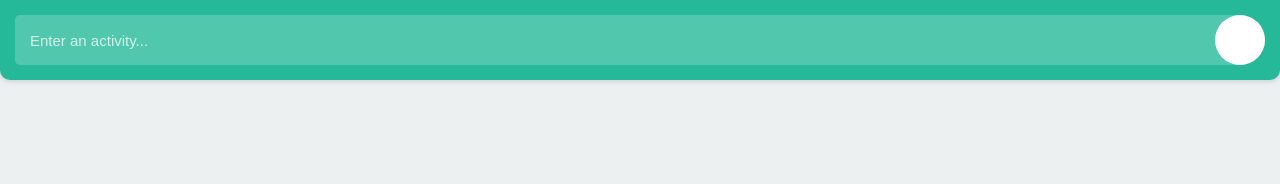
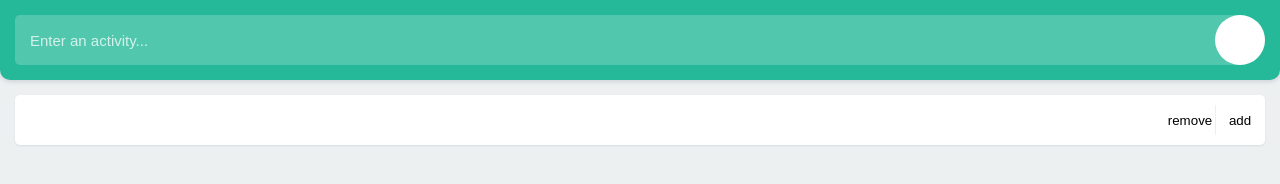
Before and after one commit to kimc159/TodoList, a plain HTML site: page index.html in a window 1280 px wide. Drawn offline with Linux system fonts and the light colour scheme.

Commit message:
리스트 UI 구현

```diff
--- a/common/css/reset.css
+++ b/common/css/reset.css
@@ -1,7 +1,6 @@
-/* html{overflow:scroll;overflow-x:auto}
-body{min-width:320px;margin:0px;padding:0px;box-sizing:border-box;font-family:HelveticaNeue-Light,AppleSDGothicNeo-UltraLight,AppleSDGothicNeo-Light,sans-serif,'Malgun Gothic','맑은 고딕','돋움','Dotum';font-size:14px;line-height:16px;color:#111;} */
-/* word-break:keep-all;overflow-wrap:break-word : 기본 폰트가 noto sans CJK 일때 */
-/* section, article, aside, nav, header, footer{display:block}
+html{overflow:scroll;overflow-x:auto}
+body{min-width:320px;margin:0px;padding:0px;box-sizing:border-box;font-family:HelveticaNeue-Light,AppleSDGothicNeo-UltraLight,AppleSDGothicNeo-Light,sans-serif,'Malgun Gothic','맑은 고딕','돋움','Dotum';font-size:14px;line-height:16px;color:#111;/* word-break:keep-all;overflow-wrap:break-word : 기본 폰트가 noto sans CJK 일때 */}
+section, article, aside, nav, header, footer{display:block}
 button{display:block;background:none;;margin:0;padding:0;border:none;cursor:pointer}
 img{border:none;vertical-align:top}
 h1, h2, h3, h4, h5, h6{margin:0;padding:0;font-weight:normal}
@@ -15,10 +14,10 @@ a:hover{text-decoration:none}
 address, em{font-style:normal}
 strong{font-weight:normal}
 table{border-collapse:collapse;border-spacing:0;vertical-align:baseline}
-th{font-weight:normal;text-align:left} */
+th{font-weight:normal;text-align:left}
 
 /* ios style reset */
-/* body{-webkit-text-size-adjust:100%}
+body{-webkit-text-size-adjust:100%}
 button{-webkit-appearance:none}
 input[type='checkbox']{-webkit-appearance:checkbox;-webkit-border-radius:0}
-input[type='radio']{-webkit-appearance:radio;-webkit-border-radius:0} */
+input[type='radio']{-webkit-appearance:radio;-webkit-border-radius:0}
--- a/common/css/style.css
+++ b/common/css/style.css
@@ -72,3 +72,63 @@ header button {
     -o-appearance: none;
     appearance: none;
 }
+
+.container {
+    width: 100%;
+    float: left;
+    padding: 15px;
+    box-sizing: border-box;
+}
+ul#todo {
+    width: 100%;
+    float: left;
+}
+
+ul#todo li {
+    width: 100%;
+    height: 50px;
+    float: left;
+    position: relative;
+    background: #fff;
+    border-radius: 5px;
+    box-shadow: 0px 1px 2px rgba(44,62,80,0.10);
+    margin: 0 0 10px 0;
+    padding: 0 100px 0 0;
+    box-sizing: border-box;
+}
+
+ul#todo li:last-of-type {
+    margin:0;
+}
+ul#todo li .buttons {
+    width: 100px;
+    height: 50px;
+    position: absolute;
+    top: 0;
+    right: 0;
+}
+ul#todo li .buttons  button {
+    width: 50px;
+    height: 50px;
+    float: left;
+    background: none;
+    border: 0;
+    box-shadow: none;
+    outline: none;
+    position: relative;
+
+    -webkit-appearance: none;
+    -moz-appearance: none;
+    -ms-appearance:none;
+    -o-appearance: none;
+    appearance: none;
+}
+ul#todo li .buttons  button:last-of-type:before {
+    content: '';
+    width: 1px;
+    height: 30px;
+    position: absolute;
+    top: 10px;
+    left: 0;
+    background:#edf0f1;
+}
--- a/index.html
+++ b/index.html
@@ -5,6 +5,7 @@
     <meta name="viewport" content="width=device-width,initial-scale=1.0,minimum-scale=1.0,maximum-scale=1.0,user-scalable=no">
     <link rel="stylesheet" href="common/css/reset.css">
     <link rel="stylesheet" href="common/css/style.css">
+
     <title>todoProject</title>
     <style>
         html, body {
@@ -13,6 +14,7 @@
         }
         body{
             background: #edf0f1;
+            padding: 80px 0 0 0;
         }
     </style>
 </head>
@@ -21,6 +23,20 @@
             <input type="text" placeholder="Enter an activity..." id="item">
             <button type="button" id="addItem"></button>
         </header>
+
+        <div class="container">
+            <ul id="todo">
+                <li><i class="fal fa-trash"></i>
+                    <div class="buttons">
+                        <button type="button">remove</button>
+                        <button type="button">add</button>
+                    </div>
+                </li>
+            </ul>
+            <ul id="complete">
+            </ul>
+        </div>
+
         <script src="common/js/script.js"></script>
   </body>
 </html>
```
